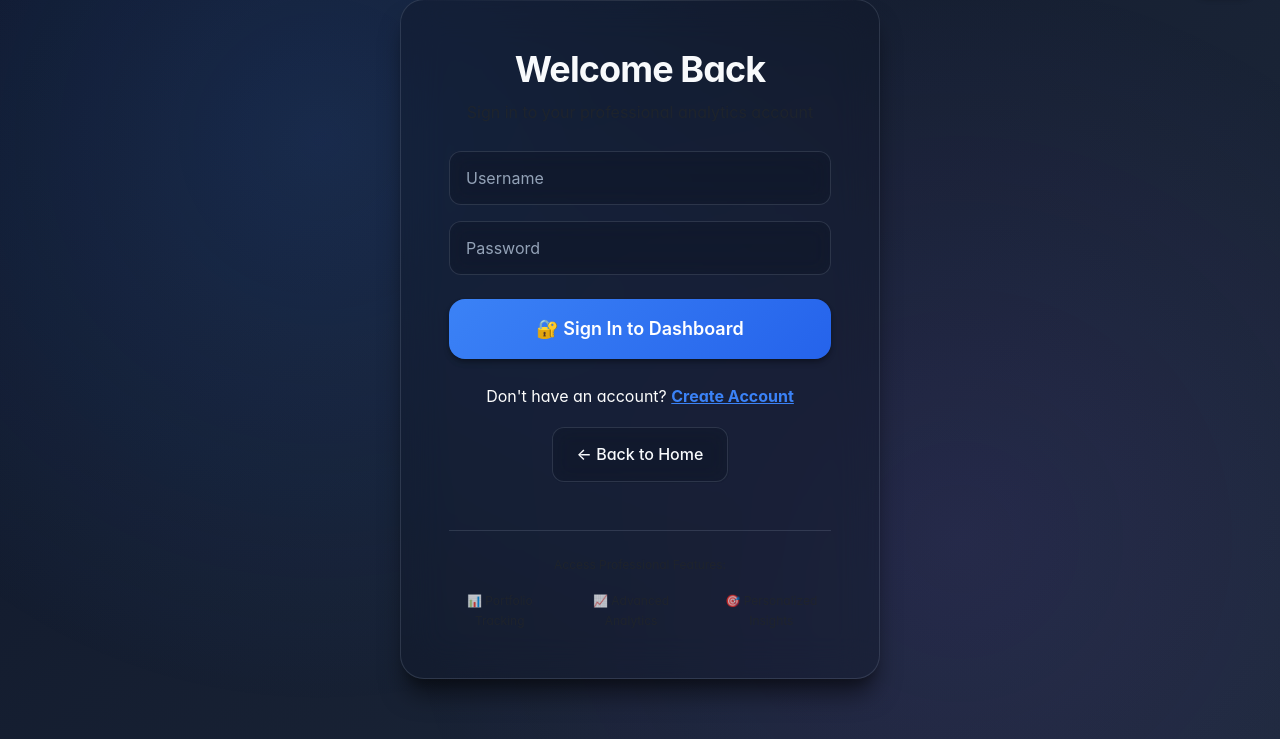
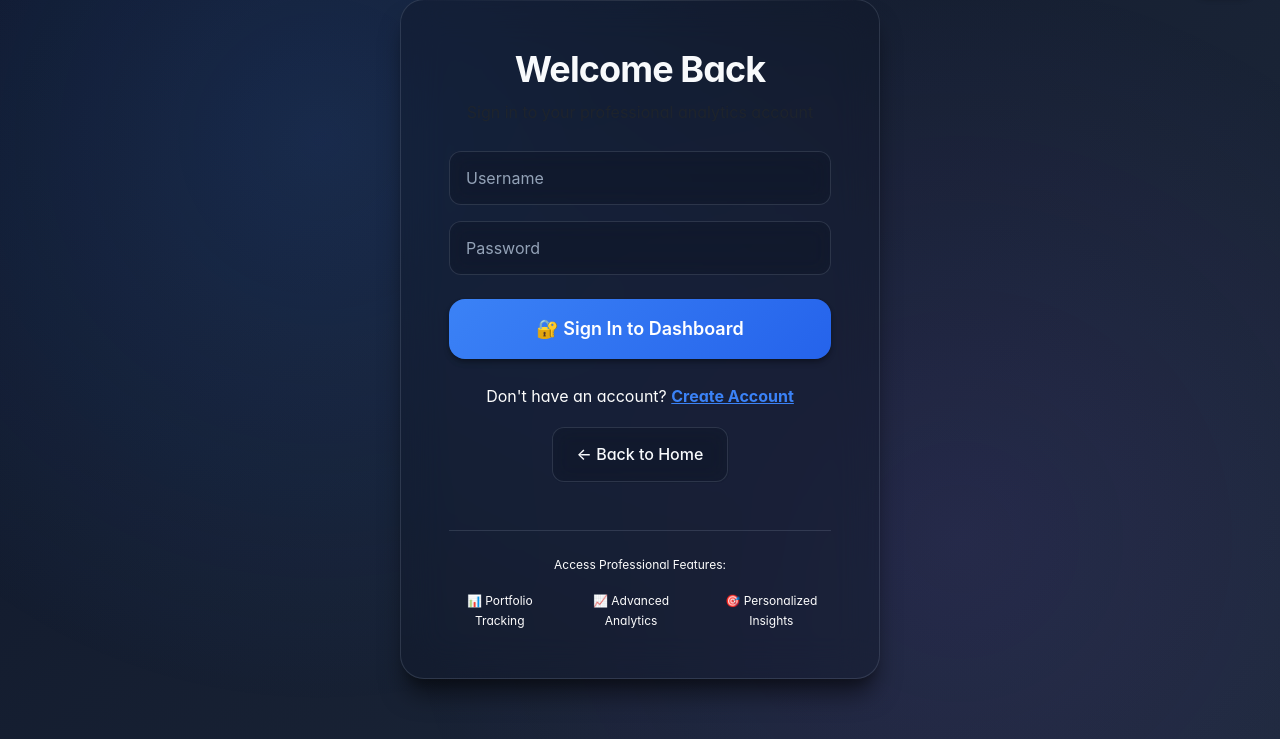
Before and after one commit to Abdulaziz-Aleissa/Stock-Price-Predictor, a Flask app: page /login in a window 1280 px wide. Shown: the part 61-800 px from the top of the page. Run offline with Flask 3, Linux system fonts and the light colour scheme.

Commit message:
Fix login page professional features text visibility in dark mode
Co-authored-by: Abdulaziz-Aleissa <43787434+Abdulaziz-Aleissa@users.noreply.github.com>

```diff
--- a/app/static/css/styles.css
+++ b/app/static/css/styles.css
@@ -405,6 +405,23 @@ p {
 }
 
 [data-theme="light"] .auth-links p.text-muted {
+    color: var(--neutral-600) !important;
+}
+
+/* Login page professional features text visibility fix */
+.text-xs.text-muted {
+    color: #fdfdfd !important;
+}
+
+[data-theme="light"] .text-xs.text-muted {
+    color: var(--neutral-600) !important;
+}
+
+.d-flex.text-xs.text-muted span {
+    color: #fdfdfd !important;
+}
+
+[data-theme="light"] .d-flex.text-xs.text-muted span {
     color: var(--neutral-600) !important;
 }
 
```
